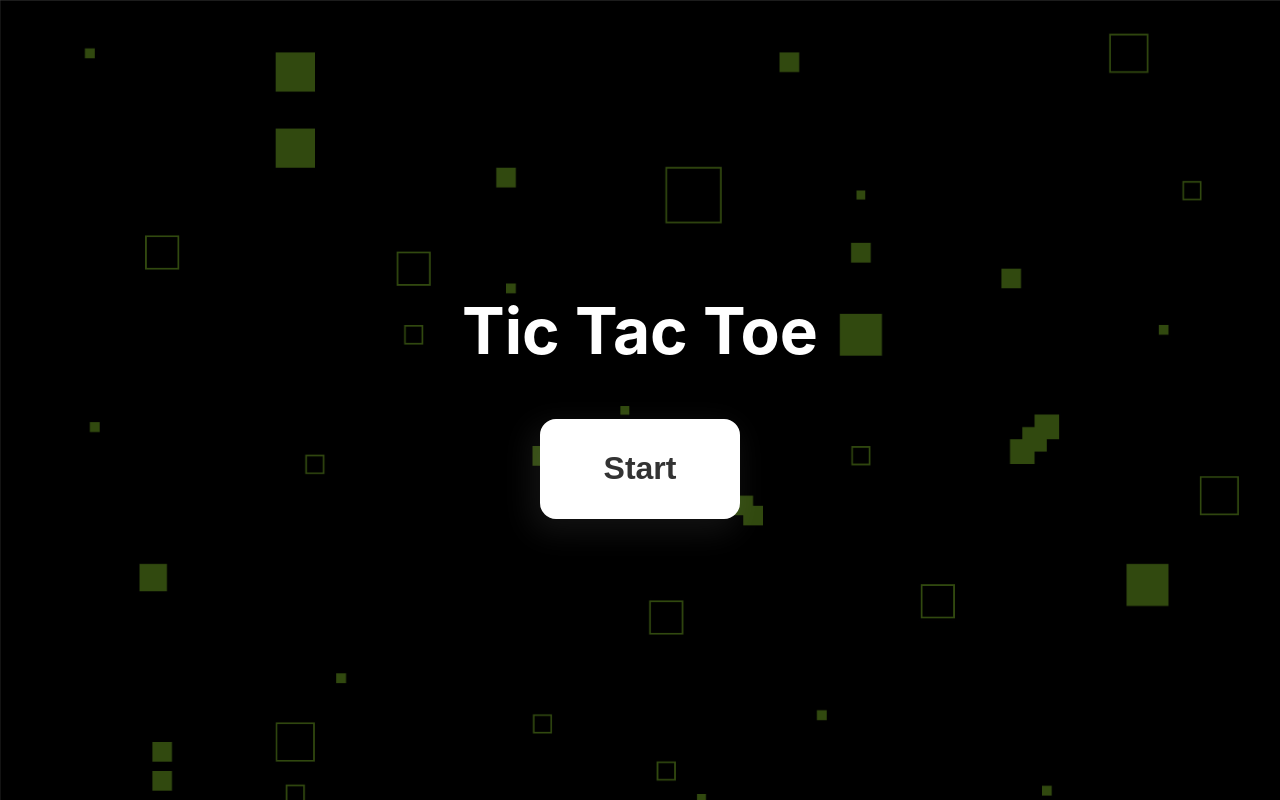
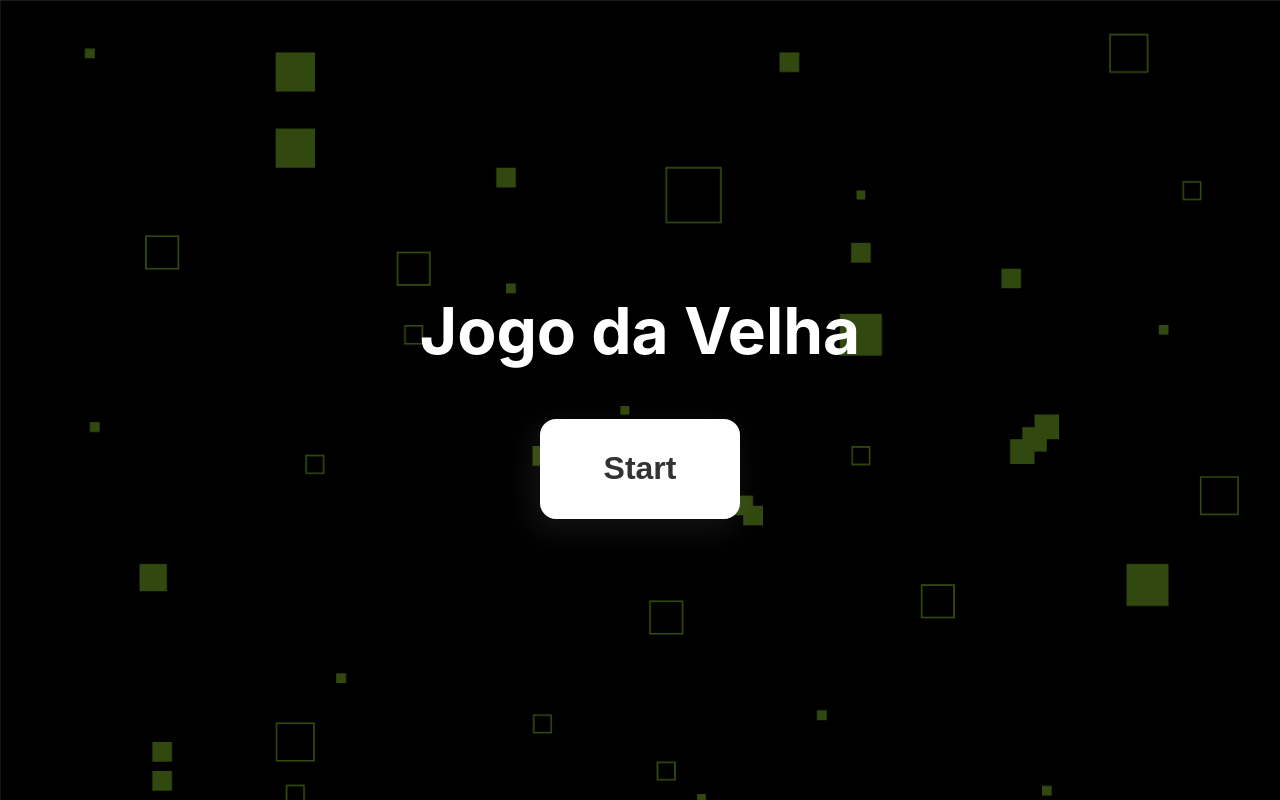
Before and after one commit to camilaPereir/Tic-Tac-Toe, a React (Create React App) app: page / in a window 1280 px wide. Built offline with nearby package versions, Linux system fonts and the light colour scheme.

Commit message:
altered title

```diff
--- a/src/App.tsx
+++ b/src/App.tsx
@@ -32,7 +32,7 @@ function App() {
 
   return (
     <>
-      <Heading>Tic Tac Toe</Heading>
+      <Heading>Jogo da Velha</Heading>
       <BoardContainer animate={gameState}>
         {
           {
```
